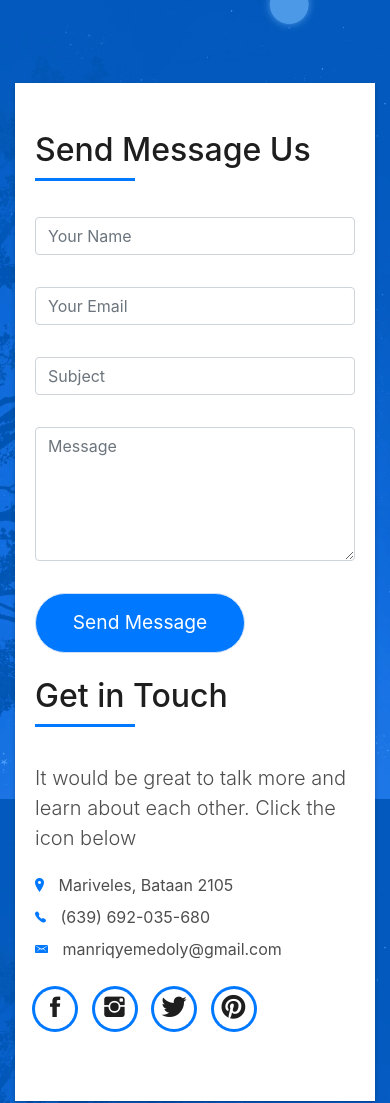
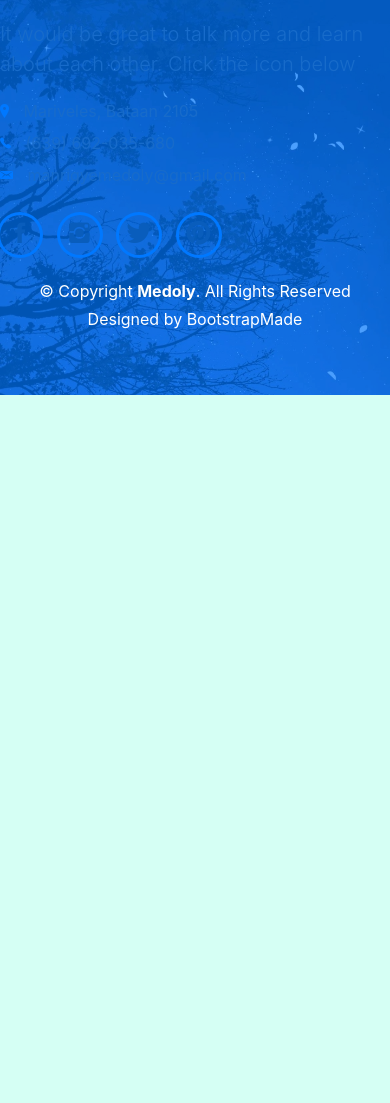
Before and after one commit to Manriqye/Manriqye.github.io, a plain HTML site: page index.html in a window 390 px wide. Shown: the part 7886-8989 px from the top of the page. After the commit the page ends 8281 px from the top, so only its background shows below. Drawn offline with Linux system fonts and the light colour scheme; files whose address does not match are found by name.

Commit message:
Update index.html

```diff
--- a/index.html
+++ b/index.html
@@ -520,60 +520,7 @@
   <!--/ Section Contact-Footer Star /-->
   <section class="paralax-mf footer-paralax bg-image sect-mt4 route" style="background-image: url(img/overlay-bg.jpg)">
     <div class="overlay-mf"></div>
-    <div class="container">
-      <div class="row">
-        <div class="col-sm-12">
-          <div class="contact-mf">
-            <div id="contact" class="box-shadow-full">
-              <div class="row">
-                <div class="col-md-6">
-                  <div class="title-box-2">
-                    <h5 class="title-left">
-                      Send Message Us
-                    </h5>
-                  </div>
-                  <div>
-                      <form action="" method="post" role="form" class="contactForm">
-                      <div id="sendmessage">Your message has been sent. Thank you!</div>
-                      <div id="errormessage"></div>
-                      <div class="row">
-                        <div class="col-md-12 mb-3">
-                          <div class="form-group">
-                            <input type="text" name="name" class="form-control" id="name" placeholder="Your Name" data-rule="minlen:4" data-msg="Please enter at least 4 chars" />
-                            <div class="validation"></div>
-                          </div>
-                        </div>
-                        <div class="col-md-12 mb-3">
-                          <div class="form-group">
-                            <input type="email" class="form-control" name="email" id="email" placeholder="Your Email" data-rule="email" data-msg="Please enter a valid email" />
-                            <div class="validation"></div>
-                          </div>
-                        </div>
-                        <div class="col-md-12 mb-3">
-                            <div class="form-group">
-                              <input type="text" class="form-control" name="subject" id="subject" placeholder="Subject" data-rule="minlen:4" data-msg="Please enter at least 8 chars of subject" />
-                              <div class="validation"></div>
-                            </div>
-                        </div>
-                        <div class="col-md-12 mb-3">
-                          <div class="form-group">
-                            <textarea class="form-control" name="message" rows="5" data-rule="required" data-msg="Please write something for us" placeholder="Message"></textarea>
-                            <div class="validation"></div>
-                          </div>
-                        </div>
-                        <div class="col-md-12">
-                          <button type="submit" class="button button-a button-big button-rouded">Send Message</button>
-                        </div>
-                      </div>
-                    </form>
-                  </div>
-                </div>
-                <div class="col-md-6">
-                  <div class="title-box-2 pt-4 pt-md-0">
-                    <h5 class="title-left">
-                      Get in Touch
-                    </h5>
-                  </div>
+
                   <div class="more-info">
                     <p class="lead">
                  It would be great to talk more and learn about each other. Click the icon below
```
